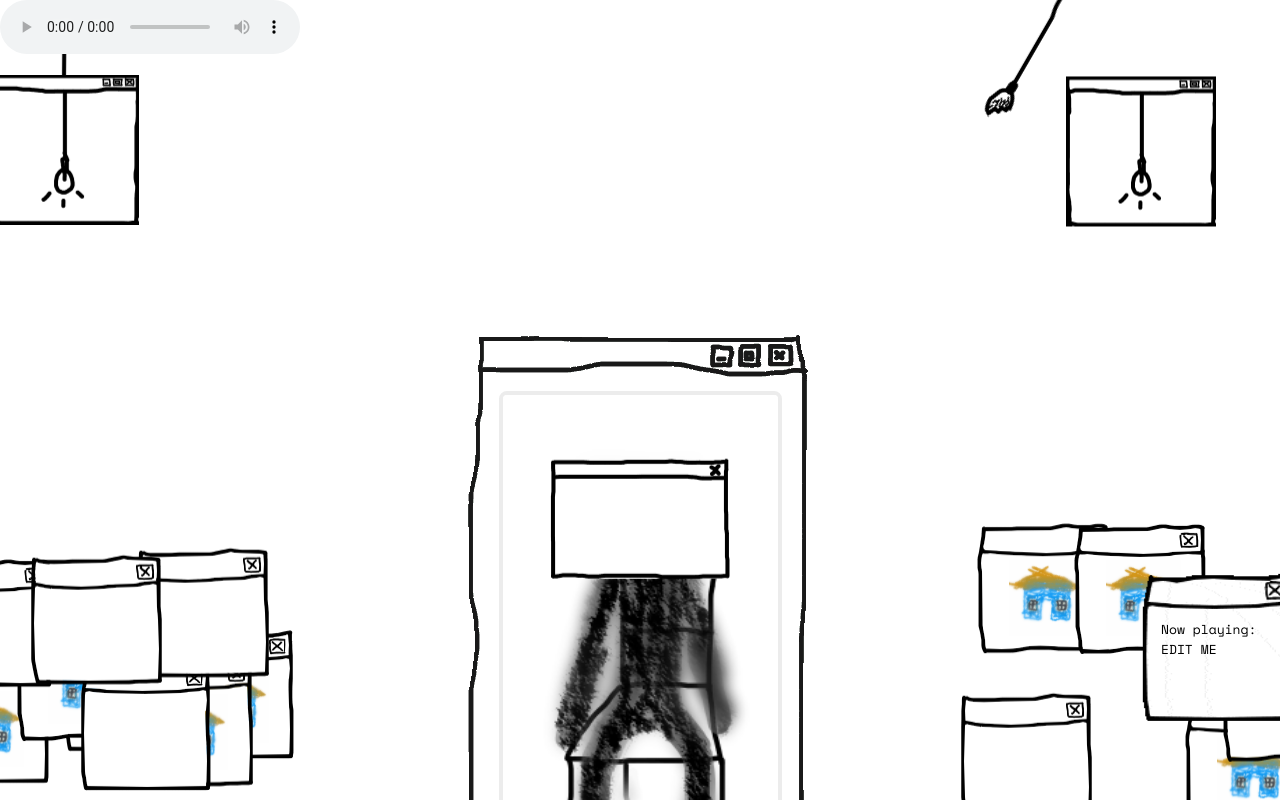
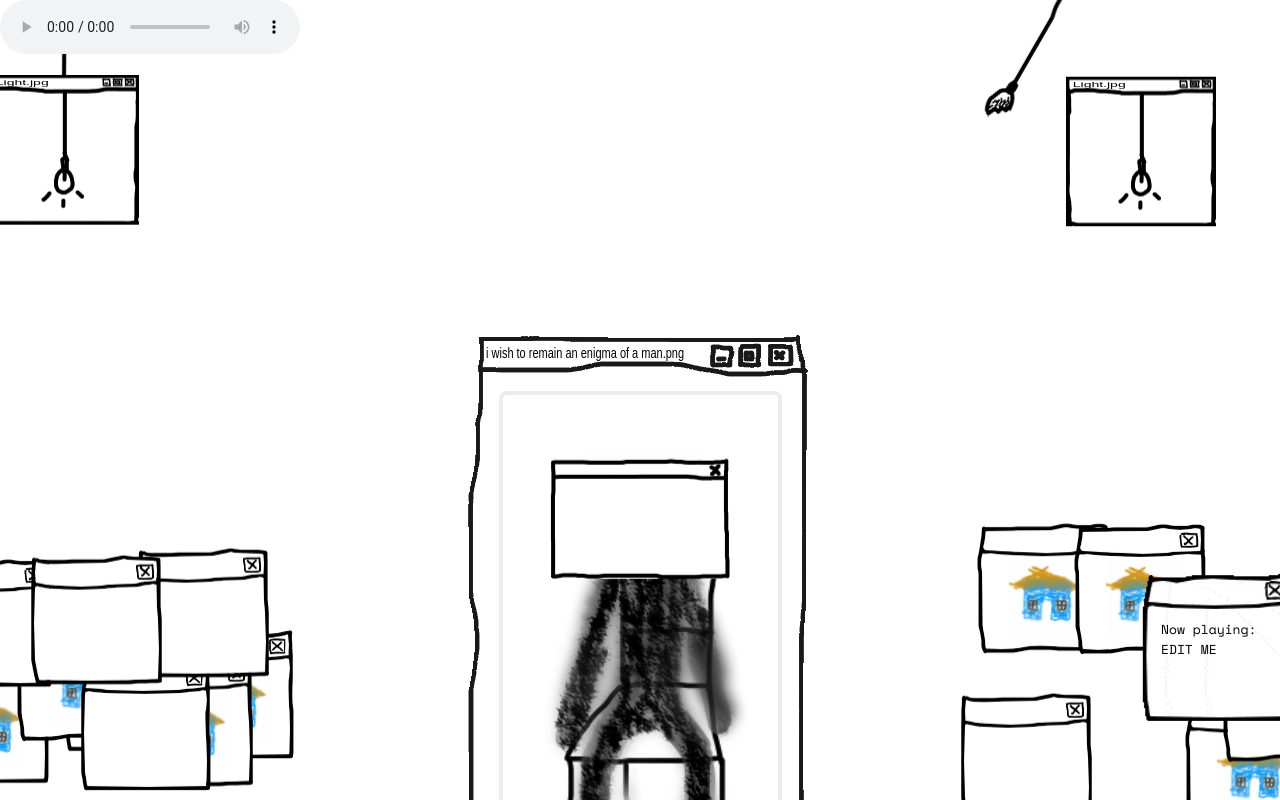
Before and after one commit to Magician357/new-album-visualizer, a plain HTML site: page index.html in a window 1280 px wide. Drawn offline with nearby package versions, Linux system fonts and the light colour scheme; files whose address does not match are found by name.

Commit message:
add window titles

```diff
--- a/index.html
+++ b/index.html
@@ -10,6 +10,7 @@
     <div class="outlined-div">
         <div id="waveform"></div>
         <div id="person">
+            <p id="windowname">i wish to remain an enigma of a man.png</p>
             <div id="seated">
                 <img src="images/person.png"/>
             </div>
--- a/styles.css
+++ b/styles.css
@@ -93,6 +93,14 @@ body {
     height: 150px;
     animation: bob_small 3.5s ease-in-out infinite;
     transform: translateX(-50%);
+}
+
+.light_window::before{
+    content:"Light.jpg";
+    font-family: Arial, Helvetica, sans-serif;
+    font-size: 7px;
+    position: absolute;
+    transform: translate(20px,4px) scaleX(2) scaleY(1.1);
 }
 
 @keyframes bob_small {
@@ -267,3 +275,12 @@ input::file-selector-button,p.filelabel{
 p.filelabel{
     color:white;
 }
+
+#windowname{
+    z-index: 100;
+    position:absolute;
+    top:3px;
+    font-family: Arial, Helvetica, sans-serif;
+    font-size: 10px;
+    transform: translateX(-55px) scaleY(1.4) scaleX(1.1);
+}
```
